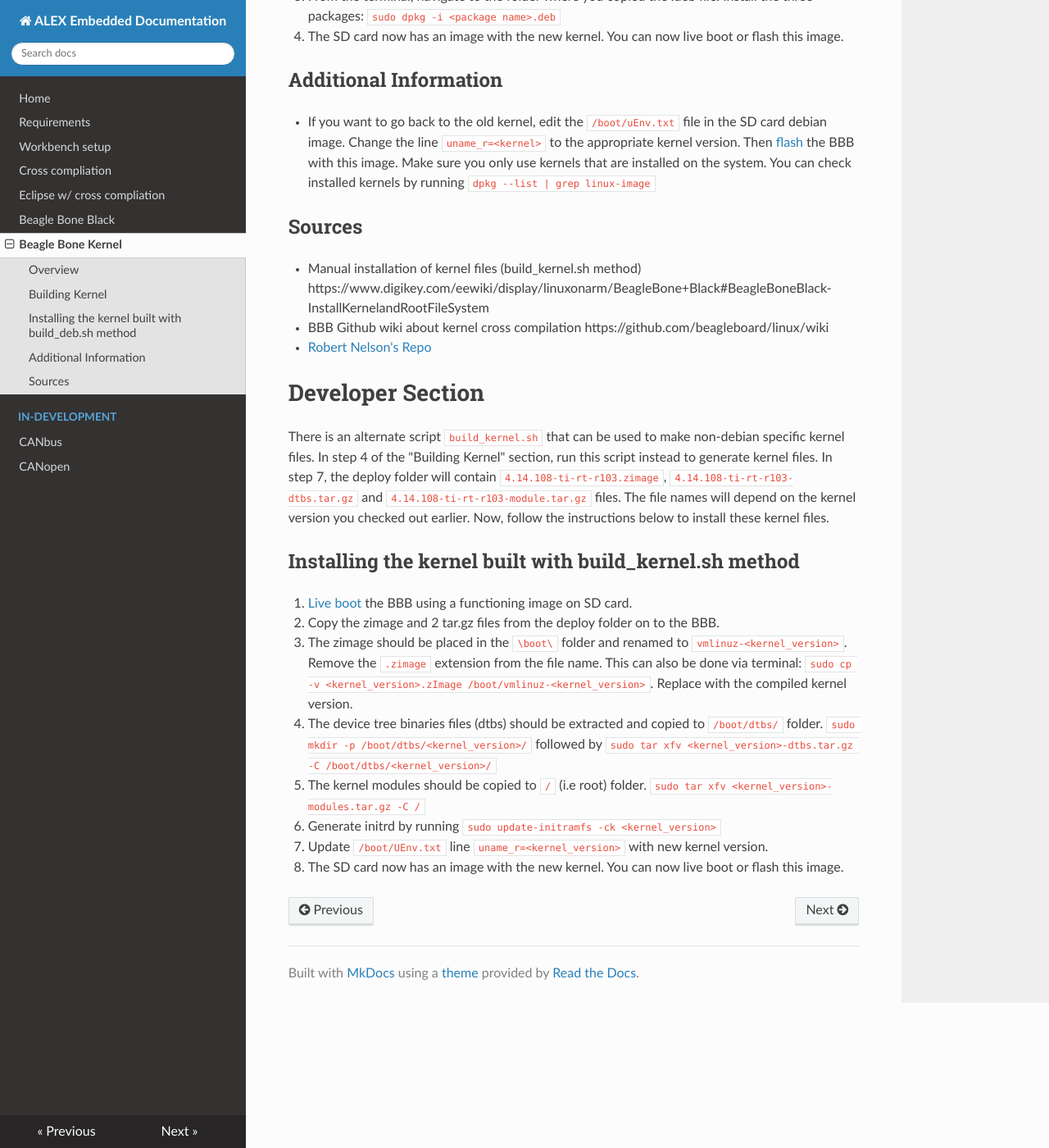
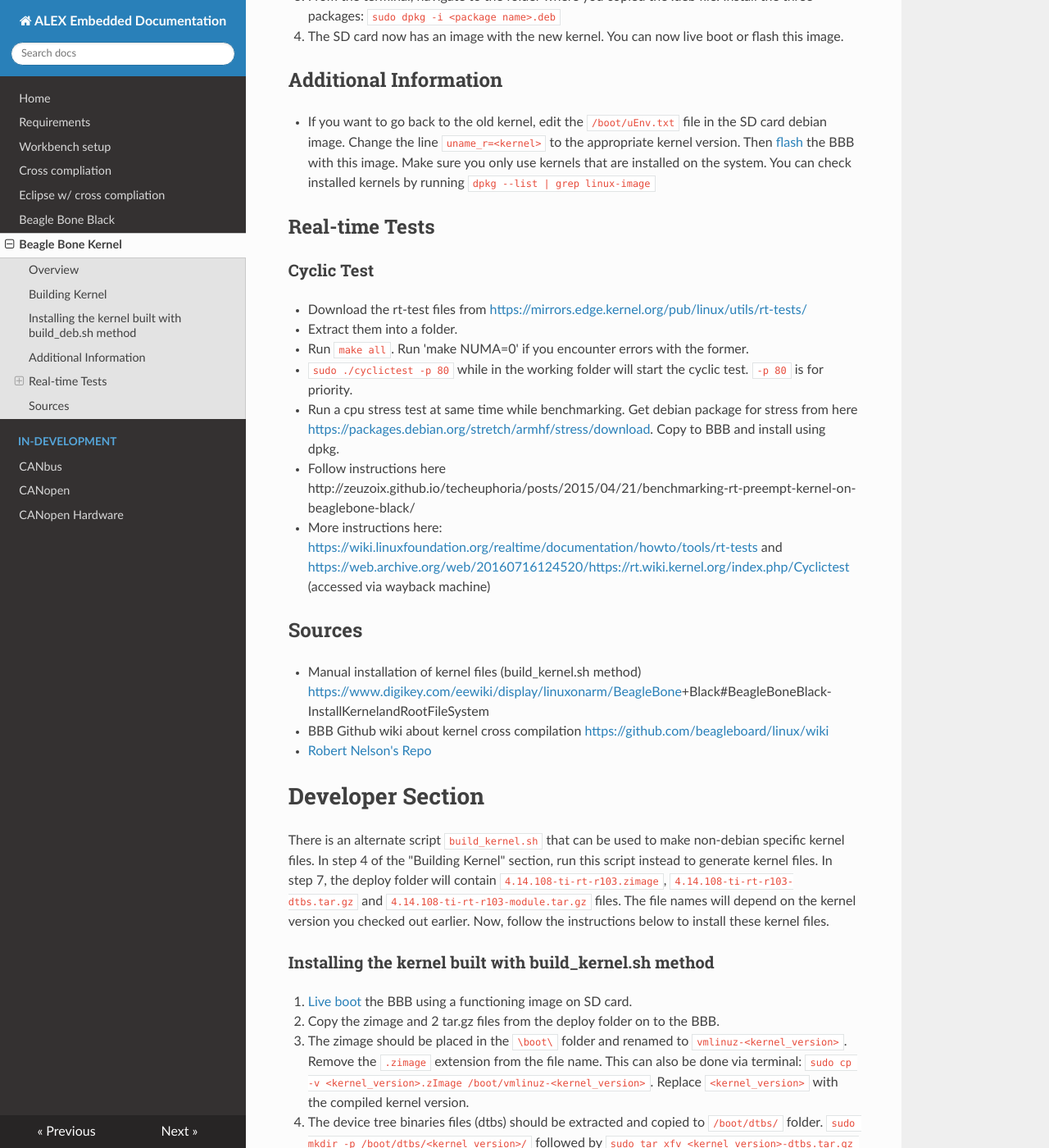
Before and after one commit to capstonealex/Embedded, an MkDocs documentation site: the page built from docs/kernel.md, in a window 1280 px wide and 1400 px high, scrolled down 1240 px. Shown: the whole window at 82% size. Built offline with MkDocs 1.6.1, drawn with Linux system fonts in a browser that asks for light colours; nearby versions of some CDN libraries.

Commit message:
Docs: cyclic test, HCU
Added cyclic test documentation.
Added details about hand control unit button detection using canopen.

```diff
--- a/docs/kernel.md
+++ b/docs/kernel.md
@@ -37,21 +37,31 @@ The debian packages compiled in this section can be found [here](https://drive.g
 
 - If you want to go back to the old kernel, edit the `/boot/uEnv.txt` file in the SD card debian image. Change the line `uname_r=<kernel>` to the appropriate kernel version. Then [flash](https://embeded.readthedocs.io/en/latest/bbb/#getting-and-flashing-bbb-images) the BBB with this image. Make sure you only use kernels that are installed on the system. You can check installed kernels by running `dpkg --list | grep linux-image`
 
+## Real-time Tests
+### Cyclic Test
+* Download the rt-test files from [https://mirrors.edge.kernel.org/pub/linux/utils/rt-tests/](https://mirrors.edge.kernel.org/pub/linux/utils/rt-tests/)
+* Extract them into a folder.
+* Run `make all`. Run 'make NUMA=0' if you encounter errors with the former.
+* `sudo ./cyclictest -p 80` while in the working folder will start the cyclic test. `-p 80` is for priority.
+* Run a cpu stress test at same time while benchmarking. Get debian package for stress from here [https://packages.debian.org/stretch/armhf/stress/download](https://packages.debian.org/stretch/armhf/stress/download). Copy to BBB and install using dpkg.
+* Follow instructions here http://zeuzoix.github.io/techeuphoria/posts/2015/04/21/benchmarking-rt-preempt-kernel-on-beaglebone-black/
+* More instructions here: [https://wiki.linuxfoundation.org/realtime/documentation/howto/tools/rt-tests](https://wiki.linuxfoundation.org/realtime/documentation/howto/tools/rt-tests) and [https://web.archive.org/web/20160716124520/https://rt.wiki.kernel.org/index.php/Cyclictest](https://web.archive.org/web/20160716124520/https://rt.wiki.kernel.org/index.php/Cyclictest) (accessed via wayback machine)
+
 ## Sources
 
-- Manual installation of kernel files (build_kernel.sh method) https://www.digikey.com/eewiki/display/linuxonarm/BeagleBone+Black#BeagleBoneBlack-InstallKernelandRootFileSystem
-- BBB Github wiki about kernel cross compilation https://github.com/beagleboard/linux/wiki
+- Manual installation of kernel files (build_kernel.sh method) [https://www.digikey.com/eewiki/display/linuxonarm/BeagleBone](https://www.digikey.com/eewiki/display/linuxonarm/BeagleBone)+Black#BeagleBoneBlack-InstallKernelandRootFileSystem
+- BBB Github wiki about kernel cross compilation [https://github.com/beagleboard/linux/wiki](https://github.com/beagleboard/linux/wiki)
 - [Robert Nelson's Repo](https://github.com/RobertCNelson/ti-linux-kernel-dev)
 
 # Developer Section
 
 There is an alternate script `build_kernel.sh` that can be used to make non-debian specific kernel files. In step 4 of the "Building Kernel" section, run this script instead to generate kernel files. In step 7, the deploy folder will contain `4.14.108-ti-rt-r103.zimage`, `4.14.108-ti-rt-r103-dtbs.tar.gz` and `4.14.108-ti-rt-r103-module.tar.gz` files. The file names will depend on the kernel version you checked out earlier. Now, follow the instructions below to install these kernel files.
 
-## Installing the kernel built with build_kernel.sh method
+### Installing the kernel built with build_kernel.sh method
 
 1. [Live boot](https://embeded.readthedocs.io/en/latest/bbb/#getting-and-flashing-bbb-images) the BBB using a functioning image on SD card.
 2. Copy the zimage and 2 tar.gz files from the deploy folder on to the BBB.
-   - The zimage should be placed in the `\boot\` folder and renamed to `vmlinuz-<kernel_version>`. Remove the `.zimage` extension from the file name. This can also be done via terminal: `sudo cp -v <kernel_version>.zImage /boot/vmlinuz-<kernel_version>`. Replace <kernel_version> with the compiled kernel version.
+   - The zimage should be placed in the `\boot\` folder and renamed to `vmlinuz-<kernel_version>`. Remove the `.zimage` extension from the file name. This can also be done via terminal: `sudo cp -v <kernel_version>.zImage /boot/vmlinuz-<kernel_version>`. Replace `<kernel_version>` with the compiled kernel version.
    - The device tree binaries files (dtbs) should be extracted and copied to `/boot/dtbs/` folder.
      `sudo mkdir -p /boot/dtbs/<kernel_version>/` followed by `sudo tar xfv <kernel_version>-dtbs.tar.gz -C /boot/dtbs/<kernel_version>/`
    - The kernel modules should be copied to `/` (i.e root) folder. `sudo tar xfv <kernel_version>-modules.tar.gz -C /`
--- a/mkdocs.yml
+++ b/mkdocs.yml
@@ -12,4 +12,5 @@ nav:
   - IN-DEVELOPMENT:
     - CANbus: canbus.md
     - CANopen: canopen.md
+    - CANopen Hardware: canopenHardware.md
   # - About: about.md
```
Also changed, not shown: docs/canopen.md (+0 -15 lines), docs/canopenHardware.md (added, +21 -0 lines), docs/img/HCU_Canopen.png (added).
